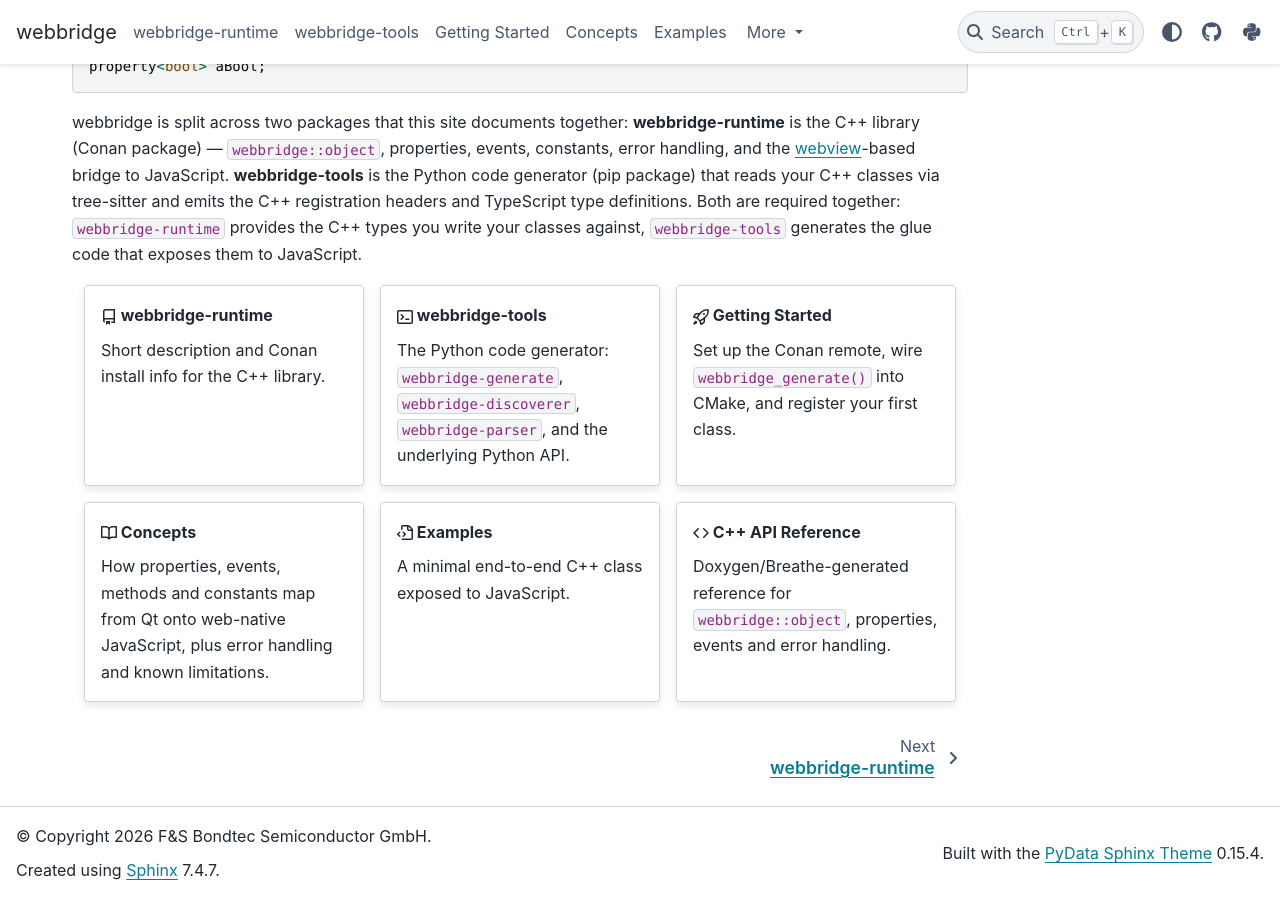
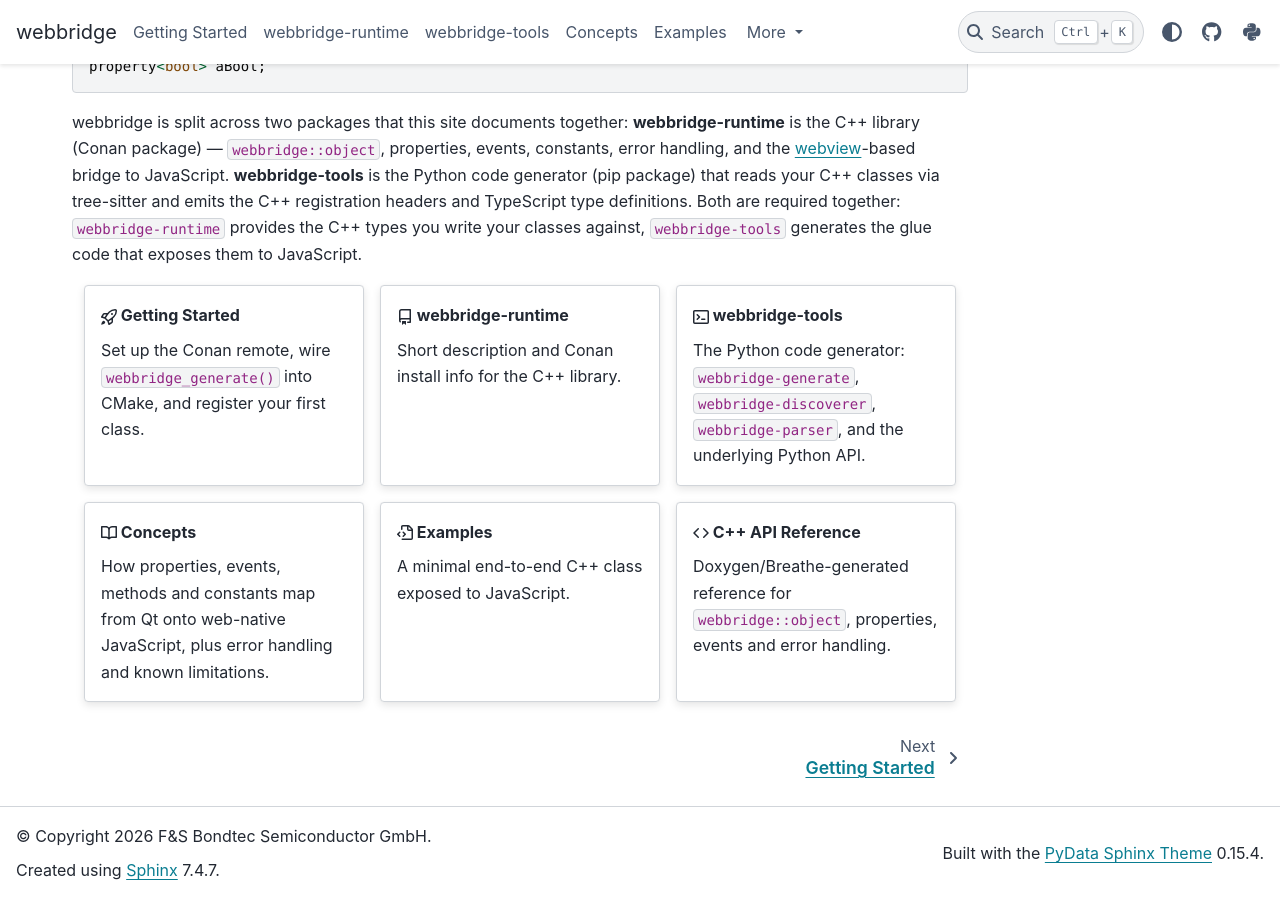
Before and after one commit to WebBridge-Project/webbridge-docs, a Sphinx documentation site: the page built from source/index.md, in a window 1280 px wide and 900 px high, scrolled down 798 px. Built offline with Sphinx 7.4.7 and the PyData theme 0.15.4, drawn with Linux system fonts in a browser that asks for light colours; some of the changed lines change nothing that is shown.

Commit message:
Update index.md

```diff
--- a/source/index.md
+++ b/source/index.md
@@ -55,6 +55,14 @@
 ::::{grid} 1 2 3 3
 :gutter: 3
 
+:::{grid-item-card} {octicon}`rocket` Getting Started
+:link: getting-started
+:link-type: doc
+
+Set up the Conan remote, wire `webbridge_generate()` into CMake, and register
+your first class.
+:::
+
 :::{grid-item-card} {octicon}`repo` webbridge-runtime
 :link: runtime
 :link-type: doc
@@ -68,14 +76,6 @@
 
 The Python code generator: `webbridge-generate`, `webbridge-discoverer`,
 `webbridge-parser`, and the underlying Python API.
-:::
-
-:::{grid-item-card} {octicon}`rocket` Getting Started
-:link: getting-started
-:link-type: doc
-
-Set up the Conan remote, wire `webbridge_generate()` into CMake, and register
-your first class.
 :::
 
 :::{grid-item-card} {octicon}`book` Concepts
@@ -107,9 +107,9 @@
 :maxdepth: 2
 :hidden:
 
+Getting Started <getting-started>
 webbridge-runtime <runtime>
 webbridge-tools <tools/index>
-Getting Started <getting-started>
 Concepts <concepts>
 Examples <examples>
 C++ API Reference <cpp-api>
```
